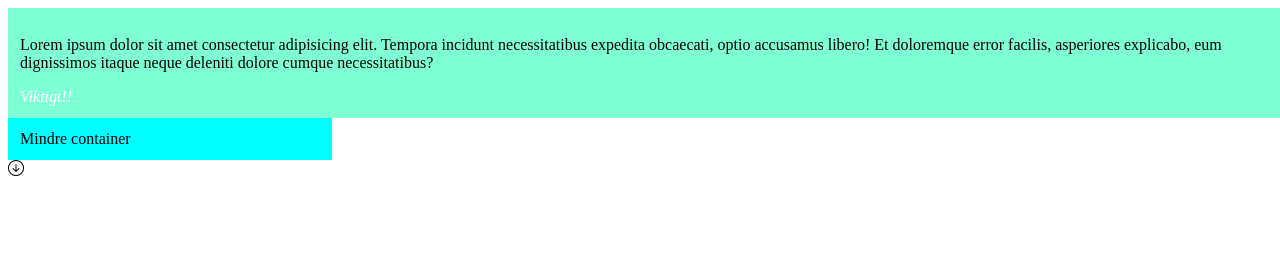
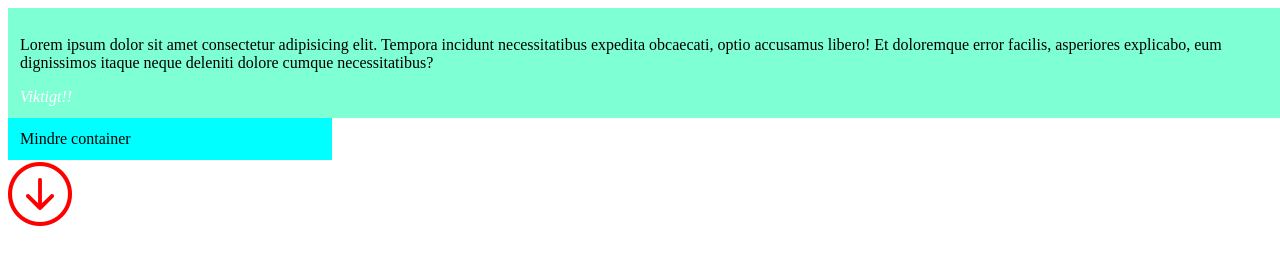
Before and after one commit to sebastiantegel/wie24s-frontend, a plain HTML site: page SCSS_Project/index.html in a window 1280 px wide. Drawn offline with nearby package versions, Linux system fonts and the light colour scheme.

Commit message:
Styled icon

```diff
--- a/SCSS_Project/index.html
+++ b/SCSS_Project/index.html
@@ -24,6 +24,6 @@
 
     <div class="container--small">Mindre container</div>
 
-    <i class="bi bi-arrow-down-circle"></i>
+    <i class="bi bi-arrow-down-circle icon"></i>
   </body>
 </html>
```
